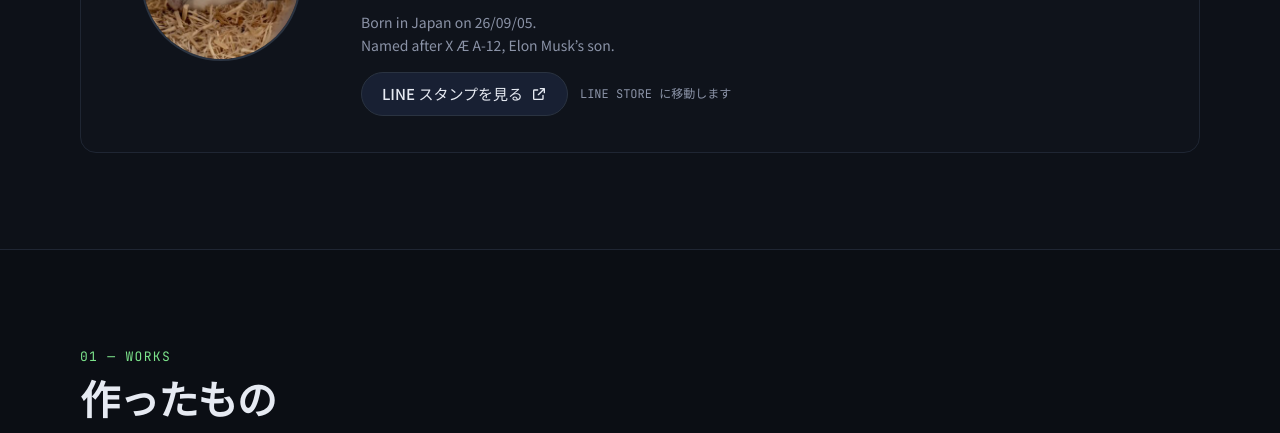
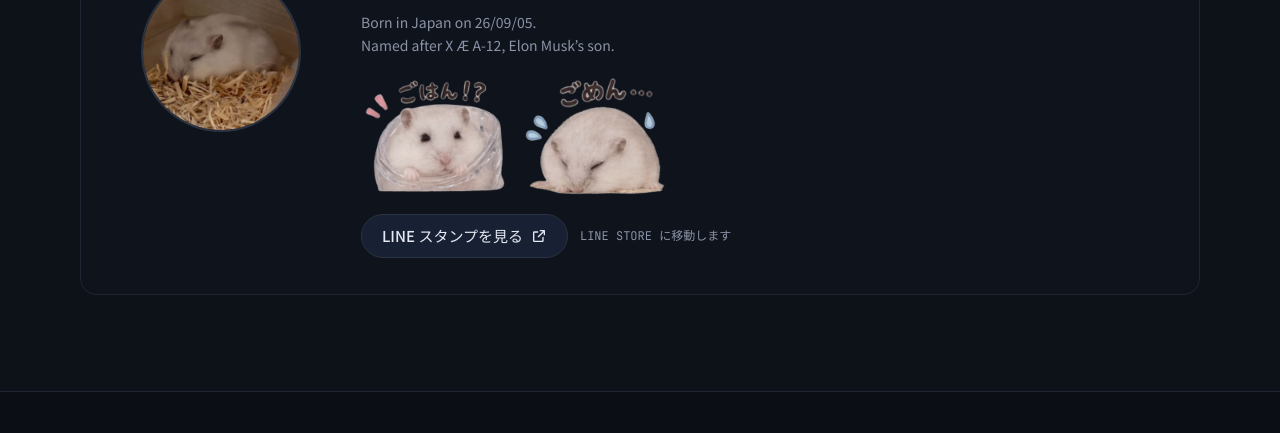
Before and after one commit to maco165/maco165.github.io, a plain HTML site: page index.html in a window 1280 px wide. Shown: the part 1558-1991 px from the top of the page. Drawn offline with Linux system fonts and the light colour scheme.

Commit message:
Sfoi のカードに自作の LINE スタンプ 2 枚を並べる
本人の自作のスタンプなので画像を載せる (他人の作なら載せない、という前の判断による)。
透過を残すため WebP にした。

Co-Authored-By: Claude Opus 5.5 <noreply@anthropic.com>

```diff
--- a/css/style.css
+++ b/css/style.css
@@ -1075,6 +1075,17 @@ main {
   color: var(--muted);
 }
 
+.sfoi-stickers {
+  display: flex;
+  flex-wrap: wrap;
+  gap: 12px;
+}
+
+.sfoi-stickers img {
+  width: 148px;
+  height: 128px;
+}
+
 .sfoi-links {
   display: flex;
   flex-wrap: wrap;
--- a/index.html
+++ b/index.html
@@ -156,6 +156,10 @@ qiita:   @maco165
             <h3 class="sfoi-name" id="sfoi-name">Sfoi Æ A-12 <span class="sfoi-sex">♀</span></h3>
             <p class="sfoi-origin">26/09/05、日本生まれ。<br>名前はイーロン・マスクの息子<span class="nowrap">「X Æ A-12」</span>にちなんでいます。</p>
             <p class="sfoi-origin-en" lang="en">Born in Japan on 26/09/05.<br>Named after <span class="nowrap">X Æ A-12</span>, Elon Musk’s son.</p>
+            <div class="sfoi-stickers">
+              <img src="images/sticker-gohan.webp" alt="スタンプ「ごはん!?」" width="148" height="128" loading="lazy">
+              <img src="images/sticker-gomen.webp" alt="スタンプ「ごめん…」" width="148" height="128" loading="lazy">
+            </div>
             <div class="sfoi-links">
               <a class="sfoi-sticker" href="LINE_STICKER_URL" target="_blank" rel="noopener">
                 <span>LINE スタンプを見る</span>
```
Also changed, not shown: images/sticker-gohan.webp (added), images/sticker-gomen.webp (added), 1 other file.
